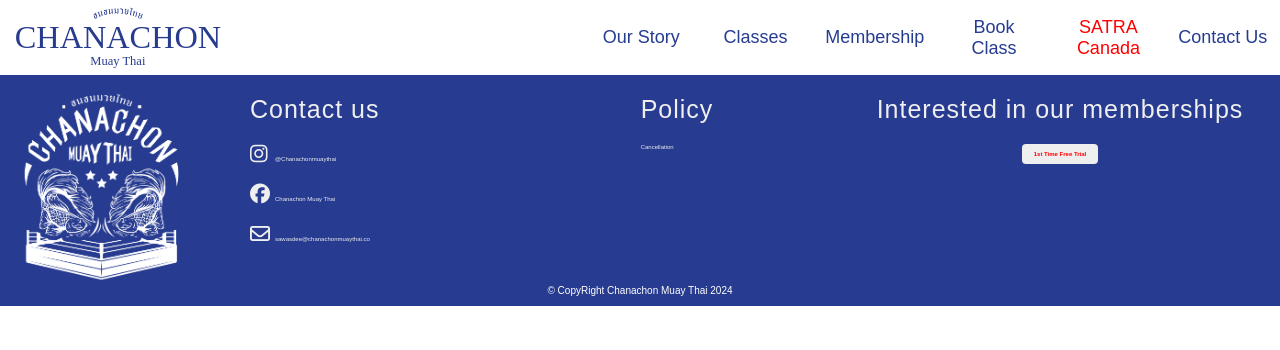
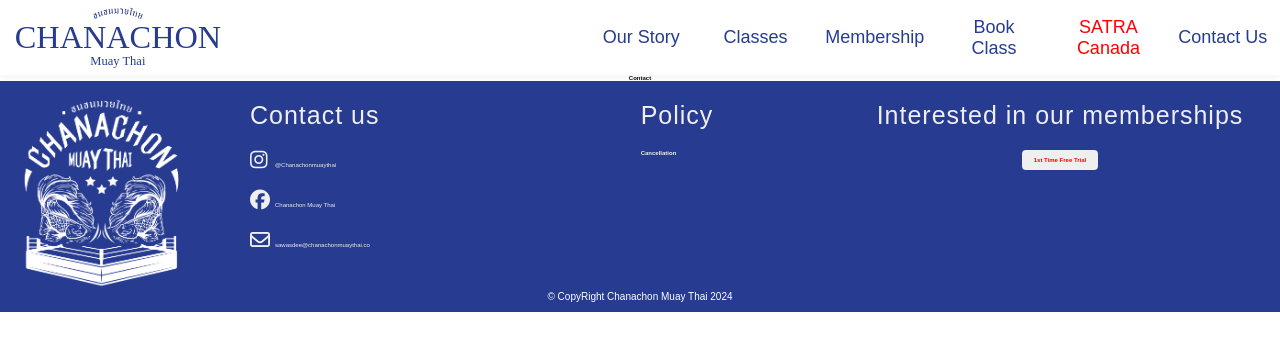
Before and after one commit to k-kornmanakij/chanachonmuaythai, a React (Create React App) app: page /cancellationpolicy in a window 1280 px wide. Shown: the top 350 px of the page. Built offline with nearby package versions, Linux system fonts and the light colour scheme; a web font is replaced by a local one.

Commit message:
added cancellation-policy route

```diff
--- a/src/App.js
+++ b/src/App.js
@@ -9,6 +9,7 @@
 import Membership from "./pages/Membership";
 import Booking from "./pages/Booking";
 import Contact from "./pages/Contact";
+import CancellationPolicy from "./pages/CancellationPolicy";
 import "./styles.css";
 
 const App = () => {
@@ -23,6 +24,7 @@
           <Route path="/membership" element={<Membership />} />
           <Route path="/booking" element={<Booking />} />
           <Route path="/contact" element={<Contact />} />
+          <Route path="/cancellationpolicy" element={<CancellationPolicy />} />
         </Routes>
       </div>
       <Footer />
--- a/src/Components/footer/Footer.js
+++ b/src/Components/footer/Footer.js
@@ -1,5 +1,6 @@
 import React from 'react'
 import './Footer.css';
+import { Link, useMatch, useResolvedPath } from "react-router-dom"
 
 const Footer = () => {
   return (
@@ -37,7 +38,7 @@
 
         <div className='col-3'>
           <h2>Policy</h2>
-          <a href='cancel'>Cancellation</a>
+          <CustomLink to="/cancellationpolicy">Cancellation</CustomLink>
         </div>
 
         <div className='col-4'>
@@ -56,4 +57,14 @@
   )
 }
 
+function CustomLink({ to, children, ...props }) {
+  const resolvePath = useResolvedPath(to);
+  const isActive = useMatch({ path: resolvePath.pathname, end: true })
+  return (
+    <h3 className={isActive ? "active" : ""}>
+      <Link to={to} {...props}>{children}</Link>
+    </h3>
+  )
+}
+
 export default Footer
--- /dev/null
+++ b/src/pages/CancellationPolicy.js
@@ -0,0 +1,9 @@
+import React from 'react'
+
+const Contact = () => {
+    return (
+        <h1>Contact</h1>
+    )
+}
+
+export default Contact
```
